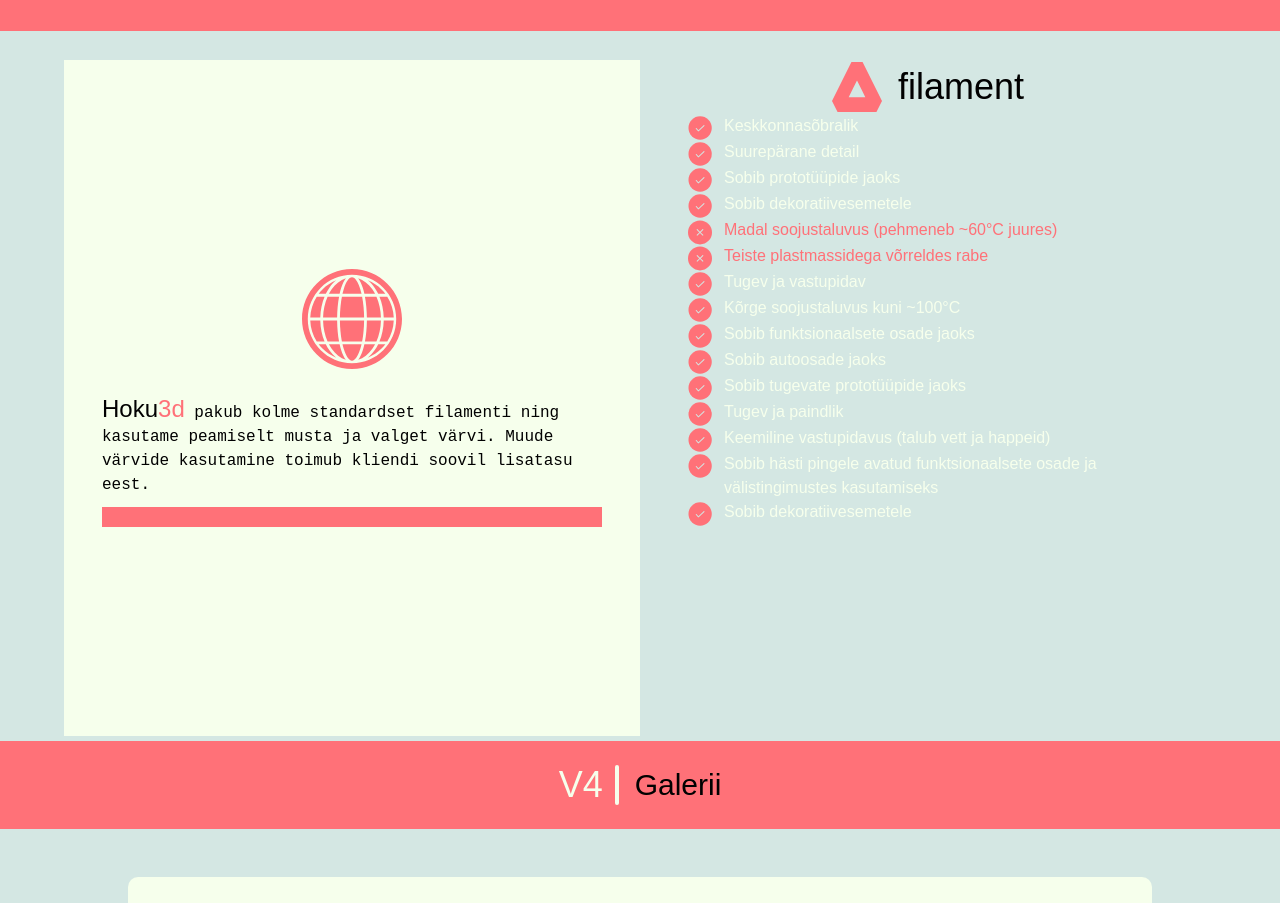
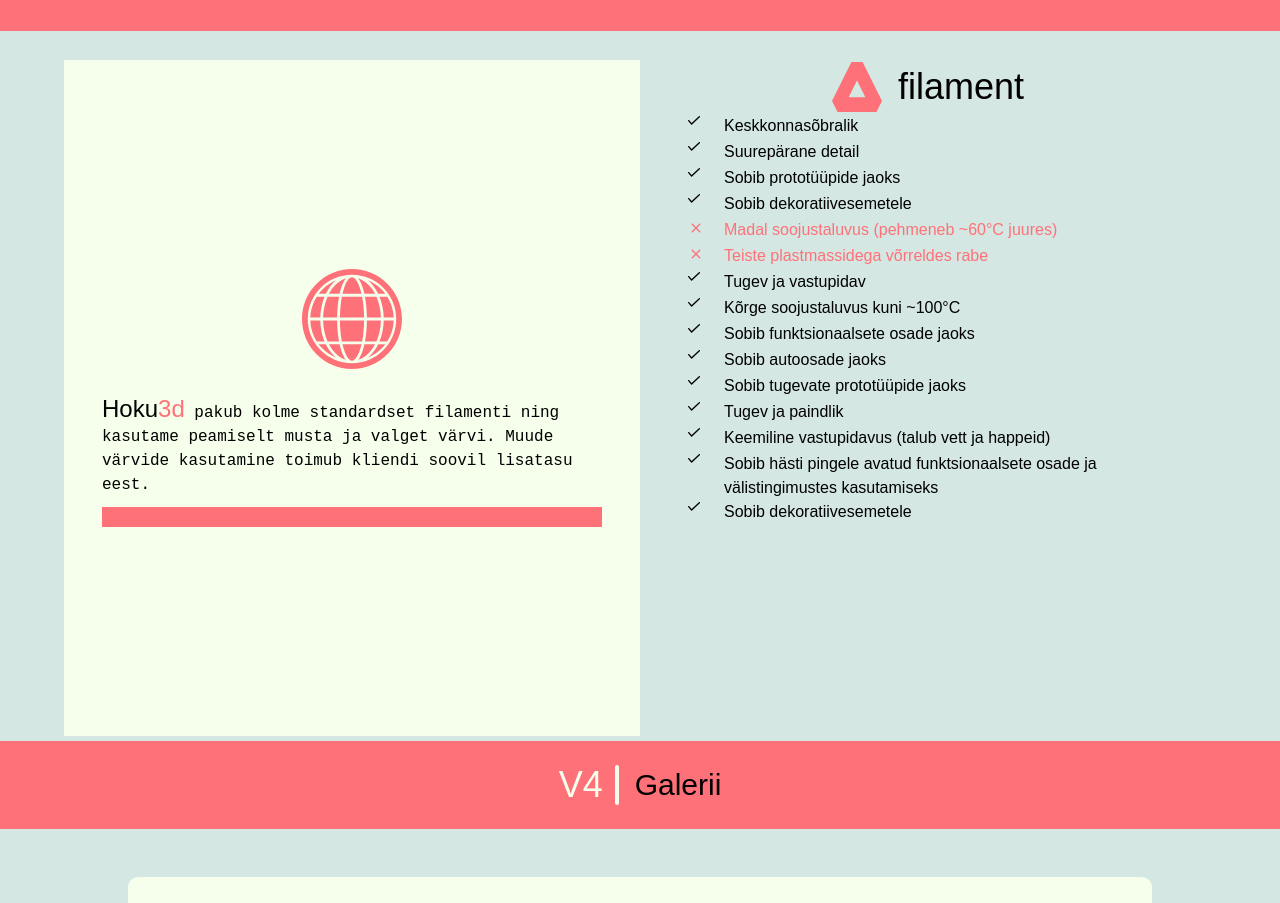
Before and after one commit to ErikLeemet/hoku_3d, a Next.js app: page / in a window 1280 px wide. Shown: the part 1875-2778 px from the top of the page. Built offline with nearby package versions, Linux system fonts and the light colour scheme; a web font is replaced by a local one.

Commit message:
chnaged the build abit (inprogress)

```diff
--- a/src/app/components/ProsConsItem.js
+++ b/src/app/components/ProsConsItem.js
@@ -4,51 +4,20 @@
   return (
     <div
       className={`flex items-start gap-3 w-full ${
-        type === "pro" ? "text-muted" : "text-accent"
+        type === "pro" ? "text-neutral" : "text-accent"
       }`}
     >
       <div className="text-2xl mt-0.5">
         {type === "pro" ? (
           <div className="h-6 w-6">
-            <svg
-              viewBox="0 0 33 33"
-              fill="none"
-              xmlns="http://www.w3.org/2000/svg"
-            >
-              <rect
-                x="0.666016"
-                y="0.5"
-                width="32"
-                height="32"
-                rx="16"
-                className="fill-accent"
-              />
-              <path
-                className="fill-primary"
-                fillRule="evenodd"
-                clipRule="evenodd"
-                d="M22.4822 12.707C22.7361 12.9737 22.7257 13.3957 22.459 13.6495L14.7553 20.9829C14.6238 21.1081 14.4468 21.1742 14.2653 21.166C14.0839 21.1577 13.9137 21.0758 13.794 20.9391L10.8311 17.5545C10.5886 17.2775 10.6165 16.8563 10.8936 16.6138C11.1706 16.3713 11.5918 16.3992 11.8343 16.6763L14.3394 19.5379L21.5397 12.6838C21.8064 12.4299 22.2284 12.4403 22.4822 12.707Z"
-              />
+            <svg width="12" height="9" viewBox="0 0 12 9" fill="none" className="fill-neutral" xmlns="http://www.w3.org/2000/svg">
+                <path fill-rule="evenodd" clip-rule="evenodd" d="M11.8162 0.207014C12.0701 0.473695 12.0597 0.895677 11.793 1.14954L4.08929 8.48287C3.95774 8.6081 3.78078 8.67424 3.59933 8.66598C3.41789 8.65772 3.24766 8.57579 3.12803 8.43912L0.165063 5.05451C-0.0774581 4.77748 -0.0494802 4.35629 0.227553 4.11377C0.504586 3.87125 0.925768 3.89923 1.16829 4.17626L3.67342 7.0379L10.8737 0.183799C11.1404 -0.070061 11.5624 -0.0596674 11.8162 0.207014Z"/>
             </svg>
           </div>
         ) : (
           <div className="h-6 w-6">
-            <svg
-              viewBox="0 0 32 33"
-              fill="none"
-              xmlns="http://www.w3.org/2000/svg"
-            >
-              <rect
-                className="fill-accent"
-                y="0.5"
-                width="32"
-                height="32"
-                rx="16"
-              />
-              <path
-                className="fill-primary"
-                d="M20.243 20.743C20.5034 20.4827 20.5034 20.0606 20.243 19.8002L16.9437 16.5009L20.244 13.2006C20.5043 12.9402 20.5043 12.5181 20.244 12.2578C19.9836 11.9974 19.5615 11.9974 19.3011 12.2578L16.0009 15.558L12.7006 12.2578C12.4402 11.9974 12.0181 11.9974 11.7578 12.2578C11.4974 12.5181 11.4974 12.9402 11.7578 13.2006L15.058 16.5009L11.7587 19.8002C11.4983 20.0606 11.4983 20.4827 11.7587 20.743C12.019 21.0034 12.4411 21.0034 12.7015 20.743L16.0009 17.4437L19.3002 20.743C19.5606 21.0034 19.9827 21.0034 20.243 20.743Z"
-              />
+            <svg width="16" height="16" viewBox="0 0 16 16" fill="none" className="fill-accent" xmlns="http://www.w3.org/2000/svg">
+                <path d="M12.243 12.243C12.5034 11.9827 12.5034 11.5606 12.243 11.3002L8.94367 8.00086L12.244 4.70057C12.5043 4.44022 12.5043 4.01811 12.244 3.75776C11.9836 3.49741 11.5615 3.49741 11.3011 3.75776L8.00086 7.05805L4.70057 3.75776C4.44022 3.49741 4.01811 3.49741 3.75776 3.75776C3.49741 4.01811 3.49741 4.44022 3.75776 4.70057L7.05805 8.00086L3.75867 11.3002C3.49832 11.5606 3.49832 11.9827 3.75867 12.243C4.01902 12.5034 4.44113 12.5034 4.70148 12.243L8.00086 8.94367L11.3002 12.243C11.5606 12.5034 11.9827 12.5034 12.243 12.243Z"/>
             </svg>
           </div>
         )}
```
